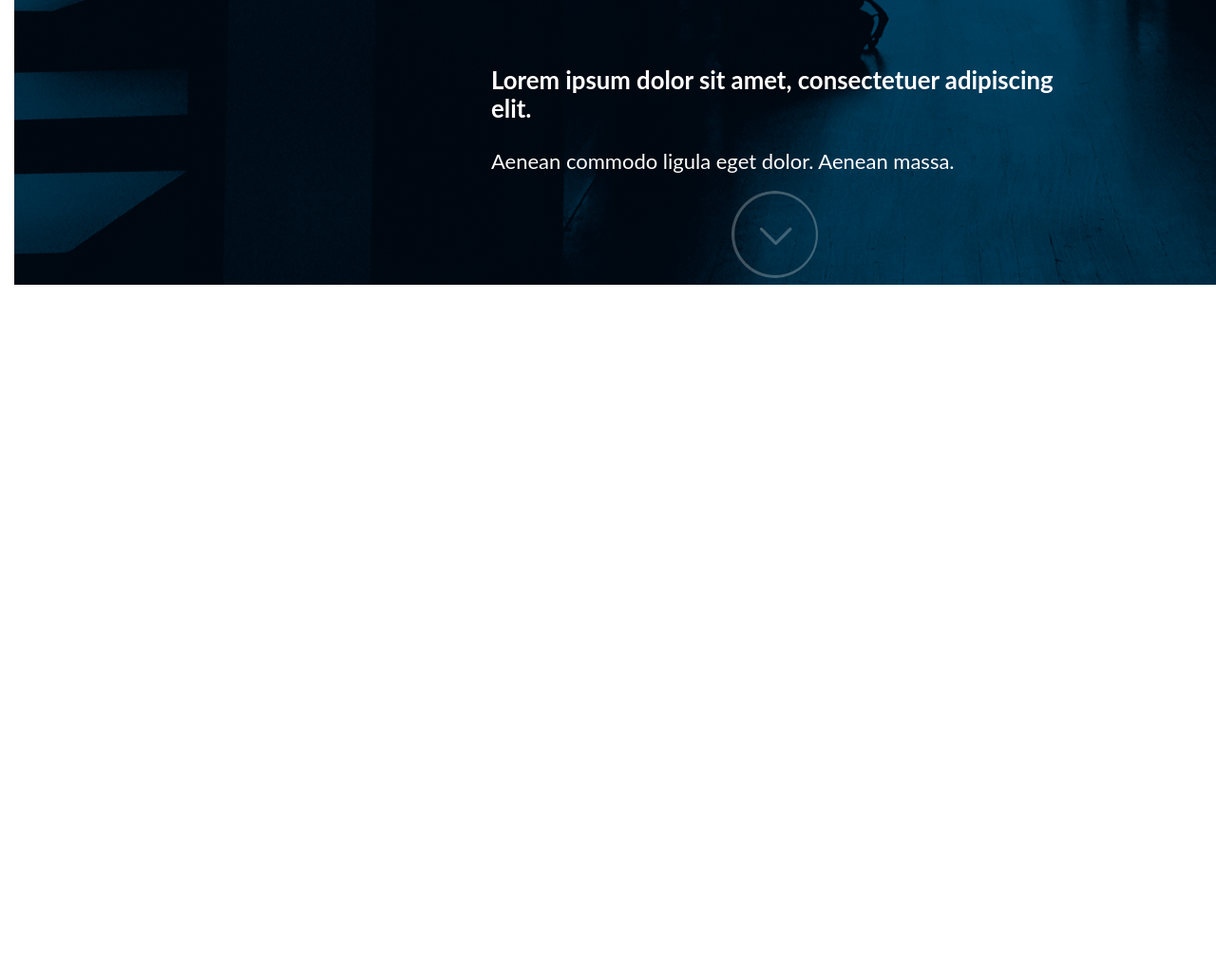
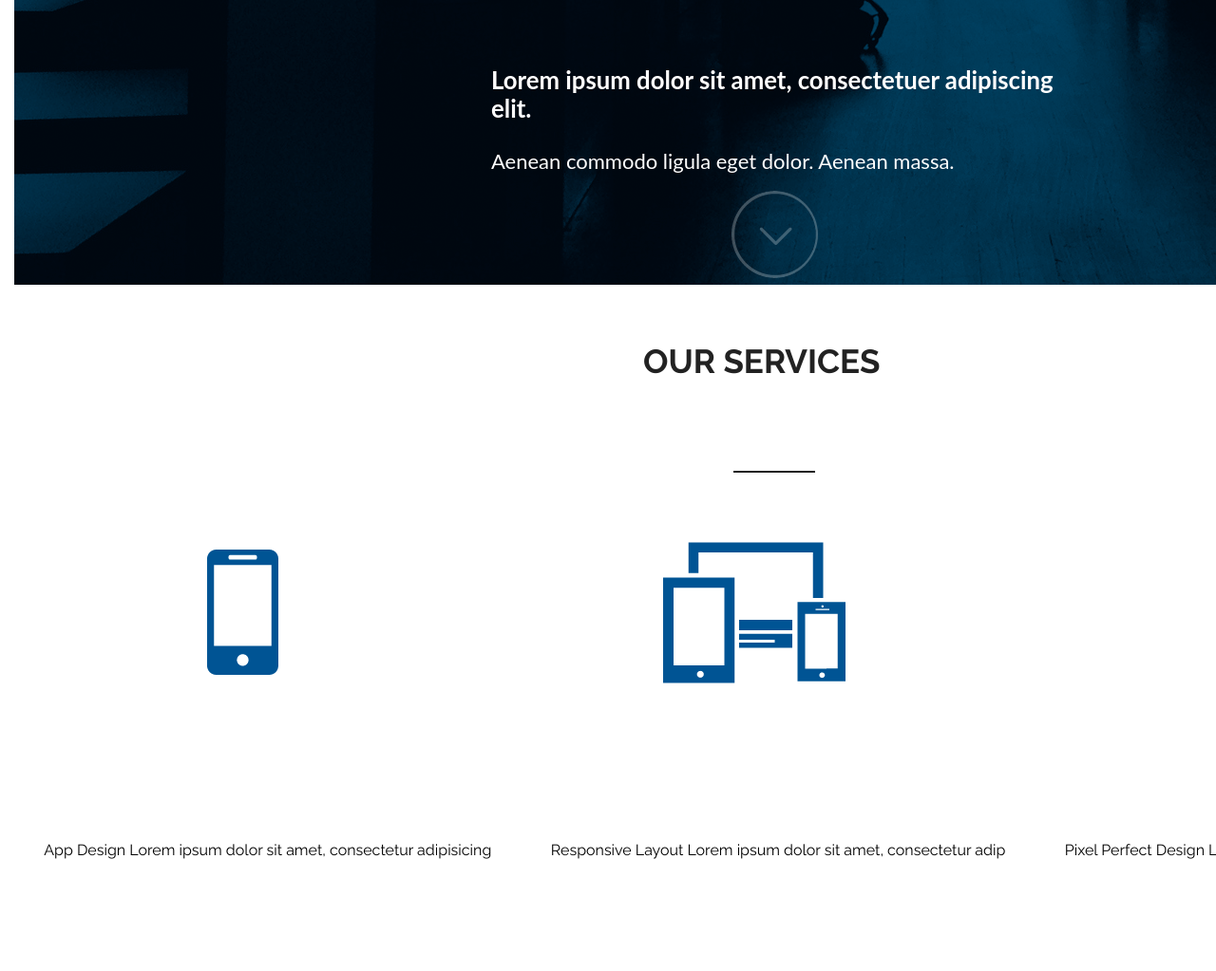
Before and after one commit to dada2003/exam, a plain HTML site: page index.html in a window 1280 px wide. Shown: the part 600-1623 px from the top of the page at 95% size. Before the commit the page ends 900 px from the top, so only its background shows below. Drawn offline with Linux system fonts and the light colour scheme.

Commit message:
Merge branch 'master' into gh-pages
middle

```diff
--- a/css/header.css
+++ b/css/header.css
@@ -46,3 +46,45 @@
     line-height: 18px;
     text-transform: uppercase;
 }
+
+    .header__title-wrap {
+        height: 785px;
+        display: flex;
+        flex-direction: column;
+        justify-content: space-between;
+        align-items: center;
+    }
+
+    h1 {
+        width: 696px;
+        height: 37px;
+        color: #ffffff;
+        font-family: Raleway;
+        font-size: 48px;
+        font-weight: 700;
+        line-height: 60px;
+        text-transform: uppercase;
+        padding-top: 215px;
+    }
+
+    .header__lor {
+        width: 596px;
+        height: 50px;
+        color: #fffefe;
+        font-family: Lato;
+        font-size: 22px;
+        font-weight: 400;
+        line-height: 30px;
+    }
+
+    .header__btn input{
+/*        padding-top: 636px;*/
+        width: 92px;
+        height: 92px;
+        background-color: #ffffff;
+        opacity: 0.5;
+        border: none;
+        border-radius: 50%;
+        background-color: transparent;
+        background-image: url(../img/right-arrow-circular-button--attribute-as-robin-kylander-from-flaticon-com.png)
+    }
--- a/css/main.css
+++ b/css/main.css
@@ -12,44 +12,46 @@
         padding: 0 15px 0 15px;
     }
 
-    .header__title-wrap {
-        height: 785px;
+    .main {
+        height: 2182px;
+        background-color: white;
+    }
+
+    .service__header {
+        height: 220px;
         display: flex;
         flex-direction: column;
-        justify-content: space-between;
+        justify-content: center;
         align-items: center;
     }
 
-    h1 {
-        width: 696px;
-        height: 37px;
-        color: #ffffff;
+    .service__header img {
+        padding-top: 90px;
+    }
+
+    h2 {
+        width: 276px;
+        height: 26px;
+        color: #222222;
         font-family: Raleway;
-        font-size: 48px;
+        font-size: 35px;
         font-weight: 700;
         line-height: 60px;
         text-transform: uppercase;
-        padding-top: 215px;
     }
 
-    .header__lor {
-        width: 596px;
-        height: 50px;
-        color: #fffefe;
-        font-family: Lato;
-        font-size: 22px;
-        font-weight: 400;
-        line-height: 30px;
+    .service__tools {
+        height: 250px;
+        display: flex;
+        flex-direction: row;
+        justify-content: space-around;
+        align-items: center;
     }
 
-    .header__btn input{
-/*        padding-top: 636px;*/
-        width: 92px;
-        height: 92px;
-        background-color: #ffffff;
-        opacity: 0.5;
-        border: none;
-        border-radius: 50%;
-        background-color: transparent;
-        background-image: url(../img/right-arrow-circular-button--attribute-as-robin-kylander-from-flaticon-com.png)
+    .service__tools--text {
+        height: 250px;
+        display: flex;
+        flex-direction: row;
+        justify-content: space-around;
+        align-items: center;
     }
--- a/index.html
+++ b/index.html
@@ -1,6 +1,7 @@
 <!doctype html>
 <html class="no-js" lang="">
-    <head>
+
+<head>
     <meta charset="utf-8">
     <meta http-equiv="x-ua-compatible" content="ie=edge">
     <title>exam</title>
@@ -47,6 +48,35 @@
                 </div>
             </div>
         </header>
+        <section class="main">
+            <div class="service">
+                <div class="service__header">
+                    <h2>our services</h2>
+                    <img src="/img/line-sep.png" alt="">
+                </div>
+                <div class="service__tools">
+                    <img src="/img/apple-iphone--attribute-as-freepik-from-flaticon-com.png" alt="">
+                    <img src="img/responsive-design-for-modern-screens--attribute-as-freepik-from-flaticon-com.png" alt="">
+                    <img src="img/verification-checkmark-symbol-in-black-circular-button--attribute-as-sebastien-gabriel-from-flaticon-com.png" alt="">
+
+                </div>
+                <div class="service__tools--text">
+                    <p>App Design Lorem ipsum dolor sit amet, consectetur adipisicing</p>
+                    <p>Responsive Layout Lorem ipsum dolor sit amet, consectetur adip</p>
+                    <p>Pixel Perfect Design Lorem ipsum dolor sit amet, consectetur a</p>
+                </div>
+            </div>
+            <div class="iphone">
+
+            </div>
+            <div class="work">
+
+            </div>
+        </section>
+        <footer>
+
+        </footer>
     </div>
 </body>
+
 </html>
```
Also changed, not shown: img/line-sep.png (added).
